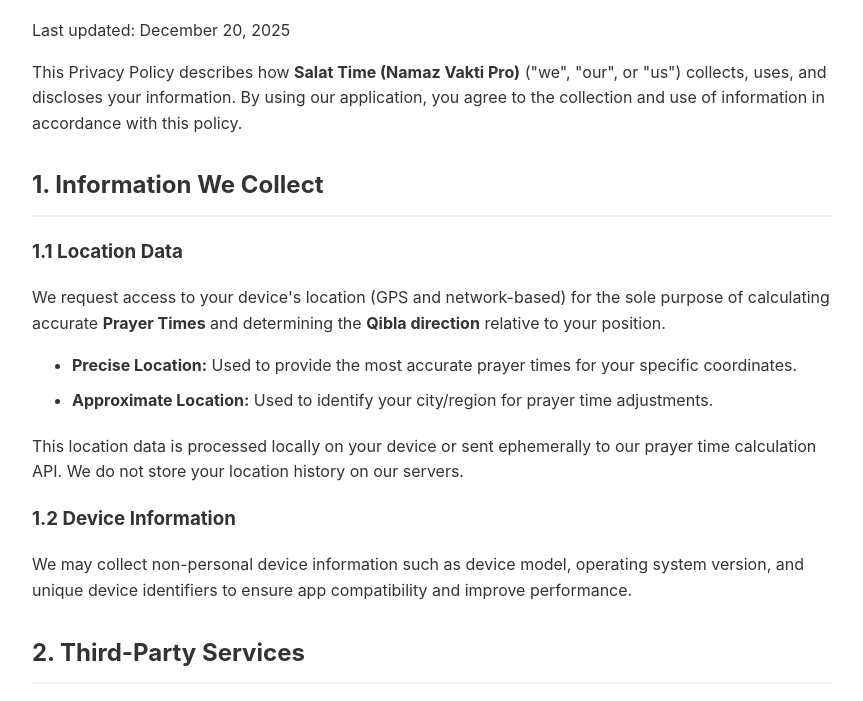
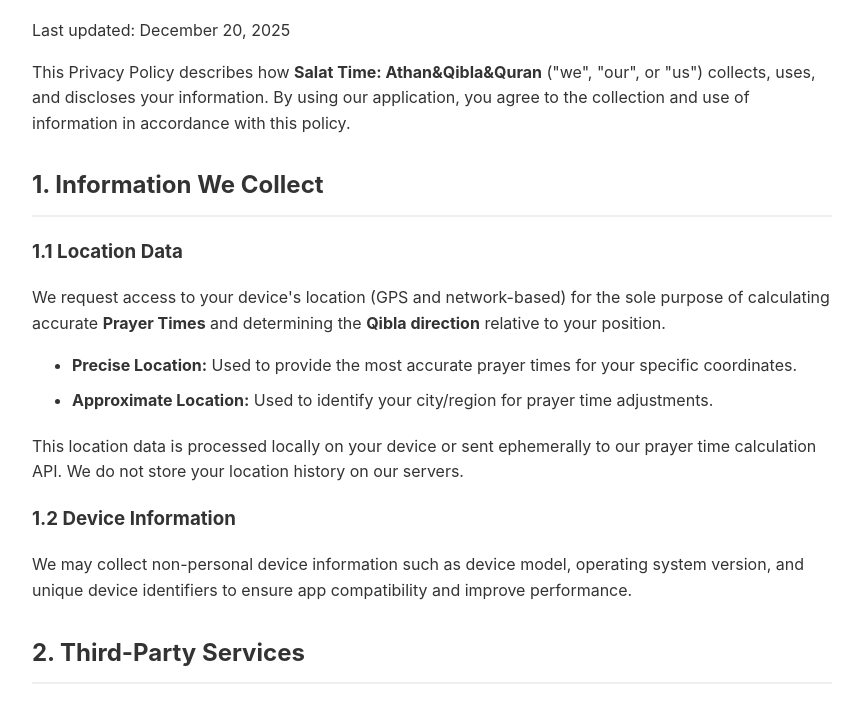
Before and after one commit to mrsoidan/privacy-policy, a plain HTML site: page index.html in a window 1280 px wide. Shown: the part 96-797 px from the top of the page, without its empty margins (208-1071 px from the left). Drawn offline with Linux system fonts and the light colour scheme.

Commit message:
Update app name in Privacy Policy section

```diff
--- a/index.html
+++ b/index.html
@@ -17,7 +17,7 @@
     <h1>Privacy Policy</h1>
     <p>Last updated: December 20, 2025</p>
 
-    <p>This Privacy Policy describes how <strong>Salat Time (Namaz Vakti Pro)</strong> ("we", "our", or "us") collects, uses, and discloses your information. By using our application, you agree to the collection and use of information in accordance with this policy.</p>
+    <p>This Privacy Policy describes how <strong>Salat Time: Athan&Qibla&Quran</strong> ("we", "our", or "us") collects, uses, and discloses your information. By using our application, you agree to the collection and use of information in accordance with this policy.</p>
 
     <h2>1. Information We Collect</h2>
 
```
